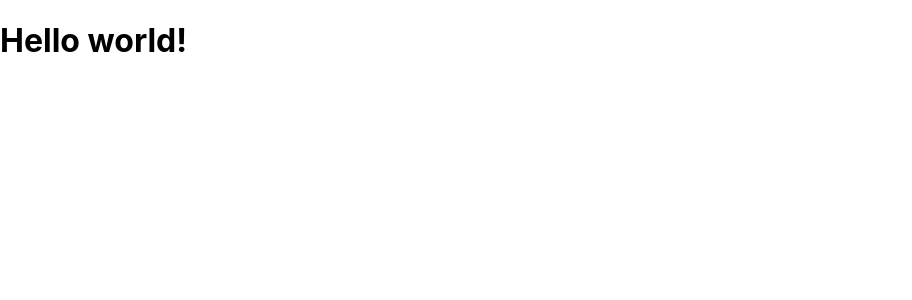
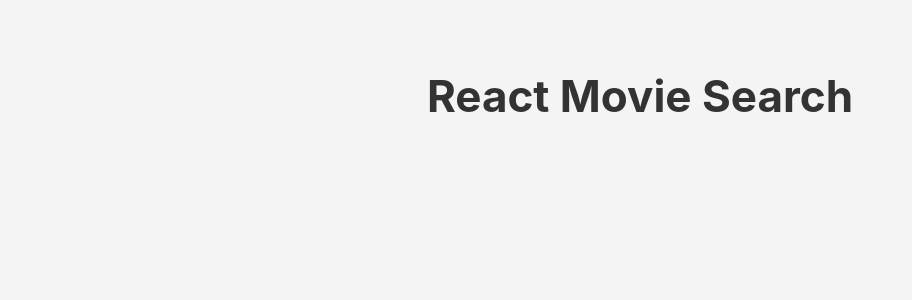
Before and after one commit to jessicatriana/Movie_DB, a React (Create React App) app: page / in a window 1280 px wide. Shown: the top 300 px of the page, without its empty margins (0-912 px from the left). Built offline with nearby package versions, Linux system fonts and the light colour scheme.

Commit message:
Basic styling built

```diff
--- a/src/App.css
+++ b/src/App.css
@@ -1,38 +1,33 @@
-.App {
+html {
+  font-size: 10px; /* sets original font size, then rems build upon this */
+}
+
+* {
+  box-sizing: border-box; /* includes border, padding, margins within box measurement */
+}
+
+body {
+  margin: 0;
+  padding: 0;
+  background-color: rgb(244, 244, 244);
+  color: #333;
+}
+
+p {
+  font-size: 1.6rem;
+}
+
+small {
+  font-size: 1.2rem;
+}
+
+.container {
+  margin: 0 auto; /* centers content horizontally */
+  max-width: 1000px;
+  padding: 40px;
+}
+
+.title {
+  font-size: 4.4rem;
   text-align: center;
 }
-
-.App-logo {
-  height: 40vmin;
-  pointer-events: none;
-}
-
-@media (prefers-reduced-motion: no-preference) {
-  .App-logo {
-    animation: App-logo-spin infinite 20s linear;
-  }
-}
-
-.App-header {
-  background-color: #282c34;
-  min-height: 100vh;
-  display: flex;
-  flex-direction: column;
-  align-items: center;
-  justify-content: center;
-  font-size: calc(10px + 2vmin);
-  color: white;
-}
-
-.App-link {
-  color: #61dafb;
-}
-
-@keyframes App-logo-spin {
-  from {
-    transform: rotate(0deg);
-  }
-  to {
-    transform: rotate(360deg);
-  }
-}
--- a/src/App.js
+++ b/src/App.js
@@ -3,7 +3,11 @@
 
 class App extends React.Component {
   render() {
-    return <h1>Hello world!</h1>;
+    return (
+      <div className="container">
+        <h1 className="title">React Movie Search</h1>
+      </div>
+    );
   }
 }
 
```
